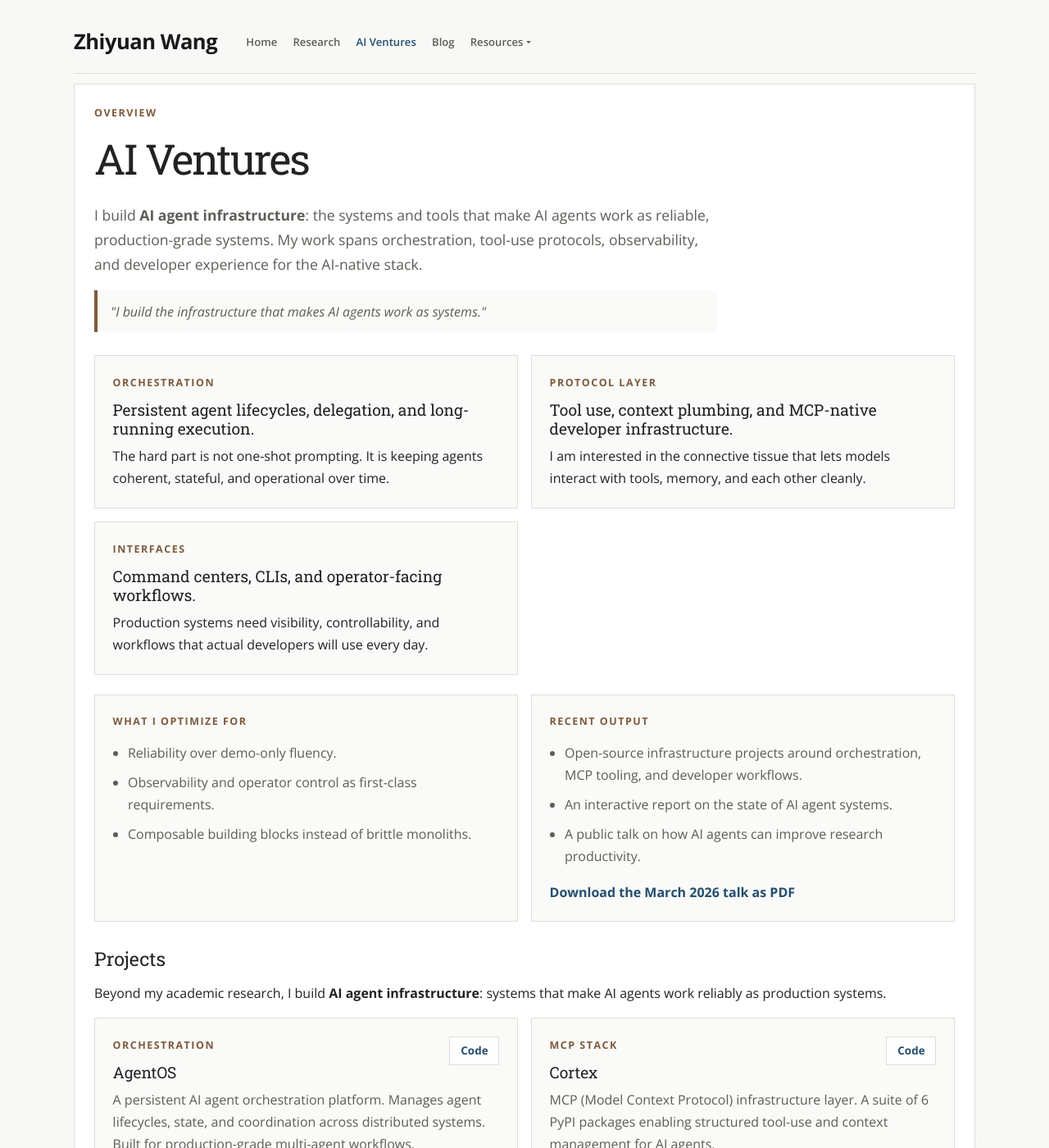
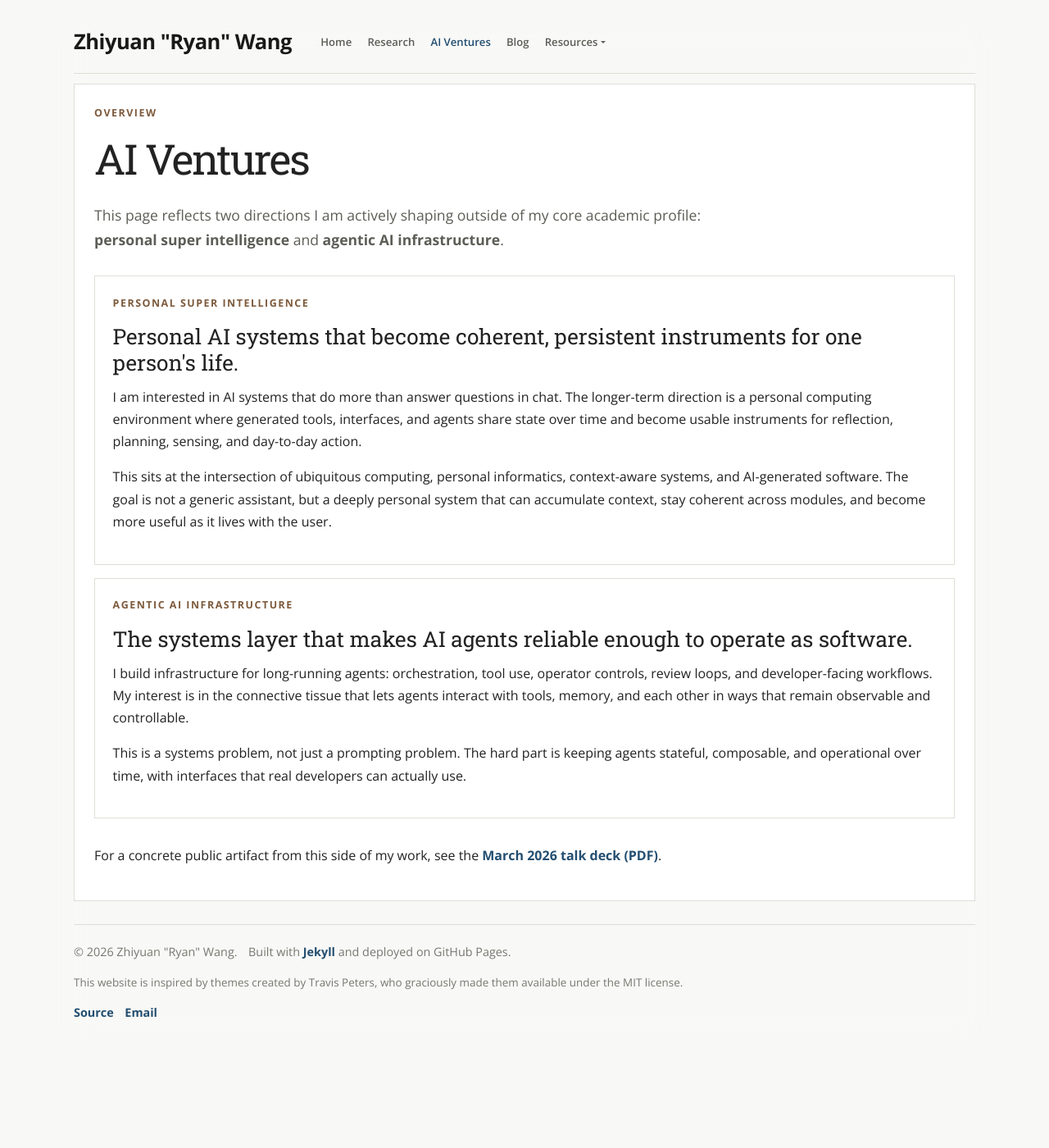
Before and after one commit to zzhiyuann/ryanwang.cc, a Jekyll site: the page built from ai-ventures.md, in a window 1280 px wide and 1400 px high. Shown: the whole window at 82% size. Built offline with Jekyll 4.4.1, drawn with Linux system fonts in a browser that asks for light colours; a style sheet for code colours, icons or effects is not loaded; some of the changed text lies outside the part shown.

Commit message:
Simplify content pages and unify display name

```diff
--- a/_config.yml
+++ b/_config.yml
@@ -1,7 +1,7 @@
 # Site Settings
 baseurl: ""
 url: "https://ryanwang.cc"
-title: "Zhiyuan Wang"
+title: "Zhiyuan \"Ryan\" Wang"
 description: "Behavioral AI researcher and AI agent infrastructure builder."
 livereload: false
 
--- a/_data/settings.yml
+++ b/_data/settings.yml
@@ -1,5 +1,5 @@
-title: Zhiyuan Wang
-author: Zhiyuan Wang
+title: 'Zhiyuan "Ryan" Wang'
+author: 'Zhiyuan "Ryan" Wang'
 avatar: profile.jpg
 description: Ph.D. Candidate at UVA | Incoming Research Scientist at Meta Reality Labs
 tagline: Behavioral AI researcher and AI agent infrastructure builder
--- a/ai-ventures.md
+++ b/ai-ventures.md
@@ -2,50 +2,25 @@
 layout: page
 title: AI Ventures
 permalink: /ai-ventures/
-description: Open-source projects and systems for AI agent orchestration, tool use, and developer infrastructure.
+description: "Two venture directions: personal super intelligence and agentic AI infrastructure."
 ---
 
 <div class="page-intro">
-  <p class="page-lead">I build <strong>AI agent infrastructure</strong>: the systems and tools that make AI agents work as reliable, production-grade systems. My work spans orchestration, tool-use protocols, observability, and developer experience for the AI-native stack.</p>
-  <blockquote>"I build the infrastructure that makes AI agents work as systems."</blockquote>
+  <p class="page-lead">This page reflects two directions I am actively shaping outside of my core academic profile: <strong>personal super intelligence</strong> and <strong>agentic AI infrastructure</strong>.</p>
 </div>
 
-<div class="focus-grid">
-  <div class="focus-card">
-    <p class="focus-card-kicker">Orchestration</p>
-    <h3>Persistent agent lifecycles, delegation, and long-running execution.</h3>
-    <p>The hard part is not one-shot prompting. It is keeping agents coherent, stateful, and operational over time.</p>
-  </div>
-  <div class="focus-card">
-    <p class="focus-card-kicker">Protocol Layer</p>
-    <h3>Tool use, context plumbing, and MCP-native developer infrastructure.</h3>
-    <p>I am interested in the connective tissue that lets models interact with tools, memory, and each other cleanly.</p>
-  </div>
-  <div class="focus-card">
-    <p class="focus-card-kicker">Interfaces</p>
-    <h3>Command centers, CLIs, and operator-facing workflows.</h3>
-    <p>Production systems need visibility, controllability, and workflows that actual developers will use every day.</p>
-  </div>
+<div class="content-card">
+  <p class="section-kicker">Personal Super Intelligence</p>
+  <h3>Personal AI systems that become coherent, persistent instruments for one person's life.</h3>
+  <p>I am interested in AI systems that do more than answer questions in chat. The longer-term direction is a personal computing environment where generated tools, interfaces, and agents share state over time and become usable instruments for reflection, planning, sensing, and day-to-day action.</p>
+  <p>This sits at the intersection of ubiquitous computing, personal informatics, context-aware systems, and AI-generated software. The goal is not a generic assistant, but a deeply personal system that can accumulate context, stay coherent across modules, and become more useful as it lives with the user.</p>
 </div>
 
-<div class="split-panel">
-  <div class="panel-card">
-    <p class="section-kicker">What I Optimize For</p>
-    <ul class="detail-list">
-      <li>Reliability over demo-only fluency.</li>
-      <li>Observability and operator control as first-class requirements.</li>
-      <li>Composable building blocks instead of brittle monoliths.</li>
-    </ul>
-  </div>
-  <div class="panel-card">
-    <p class="section-kicker">Recent Output</p>
-    <ul class="detail-list">
-      <li>Open-source infrastructure projects around orchestration, MCP tooling, and developer workflows.</li>
-      <li>An interactive report on the state of AI agent systems.</li>
-      <li>A public talk on how AI agents can improve research productivity.</li>
-    </ul>
-    <p><a class="text-link" href="{{ '/ai-agents-for-research-productivity.pdf' | relative_url }}">Download the March 2026 talk as PDF</a></p>
-  </div>
+<div class="content-card">
+  <p class="section-kicker">Agentic AI Infrastructure</p>
+  <h3>The systems layer that makes AI agents reliable enough to operate as software.</h3>
+  <p>I build infrastructure for long-running agents: orchestration, tool use, operator controls, review loops, and developer-facing workflows. My interest is in the connective tissue that lets agents interact with tools, memory, and each other in ways that remain observable and controllable.</p>
+  <p>This is a systems problem, not just a prompting problem. The hard part is keeping agents stateful, composable, and operational over time, with interfaces that real developers can actually use.</p>
 </div>
 
-{% include ai-projects.html %}
+<p class="page-note">For a concrete public artifact from this side of my work, see the <a class="text-link" href="{{ '/ai-agents-for-research-productivity.pdf' | relative_url }}">March 2026 talk deck (PDF)</a>.</p>
--- a/index.html
+++ b/index.html
@@ -9,7 +9,7 @@ description: Behavioral AI researcher and AI agent infrastructure builder at UVA
   <div class="row">
     <div class="col-lg-8">
       <p class="hero-eyebrow">Behavioral AI, Digital Health, and Agent Systems</p>
-      <h1 class="hero-title">Zhiyuan Wang</h1>
+      <h1 class="hero-title">Zhiyuan "Ryan" Wang</h1>
       <p class="hero-copy">I am a Ph.D. Candidate at the University of Virginia, where I work on ubiquitous sensing, behavioral AI, and mobile systems for health.</p>
       <p class="hero-copy">Alongside my academic work, I build AI agent infrastructure: orchestration, tool use, and developer systems for reliable long-running agents. Starting in May 2026, I will join Meta Reality Labs Research as a Research Scientist.</p>
       <p class="home-links">
```
Also changed, not shown: research.md (+14 -38 lines).
